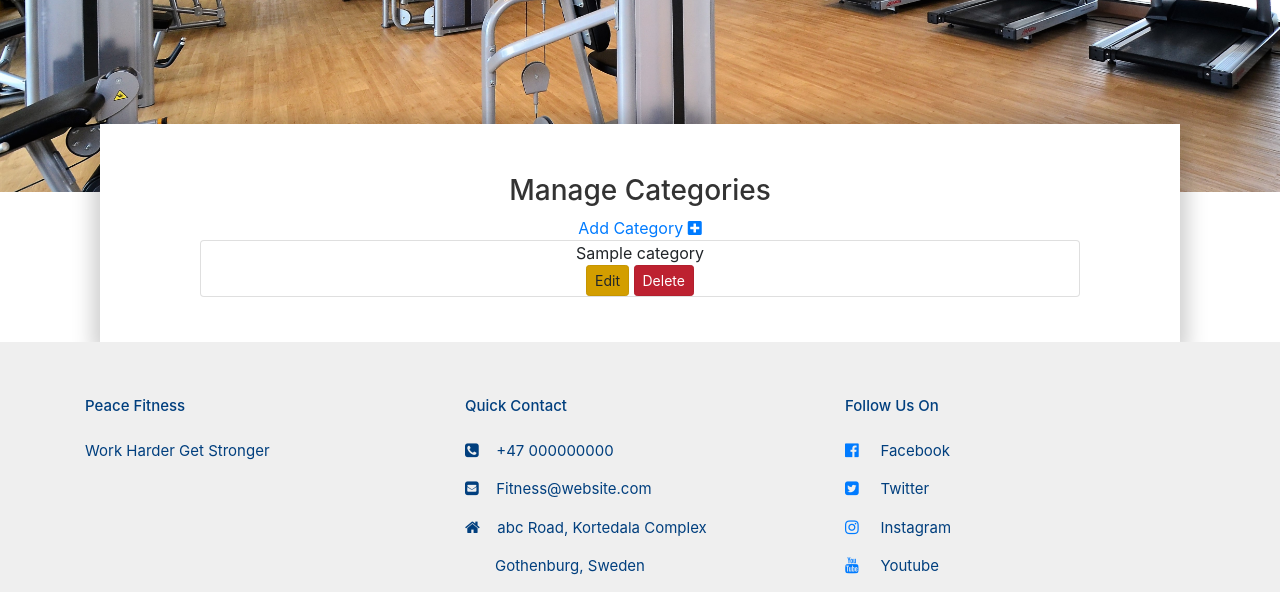
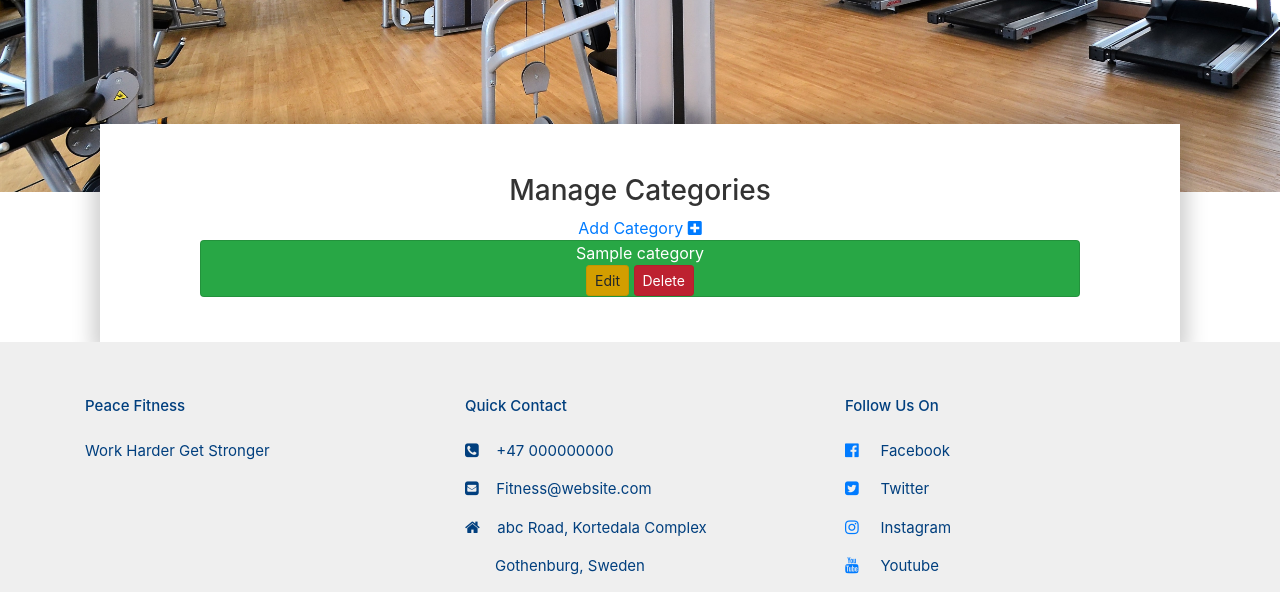
Before and after one commit to Code-Institute-Submissions/zappyemem-PeaceFitness_, a Flask app: page /get_categories in a window 1280 px wide. Shown: the part 448-1040 px from the top of the page. Run offline with Flask 2, Linux system fonts and the light colour scheme; a database or web service that is not in the repository returns one stand-in record (Sample ...); some libraries are stand-ins or nearby versions.

Commit message:
added text to categories.html

```diff
--- a/templates/categories.html
+++ b/templates/categories.html
@@ -18,7 +18,7 @@
 </div>
 <div class="row"> {% for category in categories %}
 	<div class="col s12 m3">
-		<div class="card teal darken-4 text-shadow center-align">
+		<div class="card bg-success text-white text-shadow center-align">
 			<div class="card-content white-text"> <span class="card-title">{{ category.category_name }}</span> </div>
 			<div class="card-action"> <a href="{{ url_for('edit_category',category_id=category._id) }}" class="btn btn-warning btn-sm active">Edit</a> {# <a href="{{ url_for('delete_category',category_id=category._id) }}" class="btn btn-danger btn-sm active">Delete</a>#} <a id="confirm_modal_button" onclick="openModal()" data-url="{{ url_for('delete_category',category_id=category._id) }}" class="btn btn-danger btn-sm active">Delete</a> </div>
 		</div>
```
